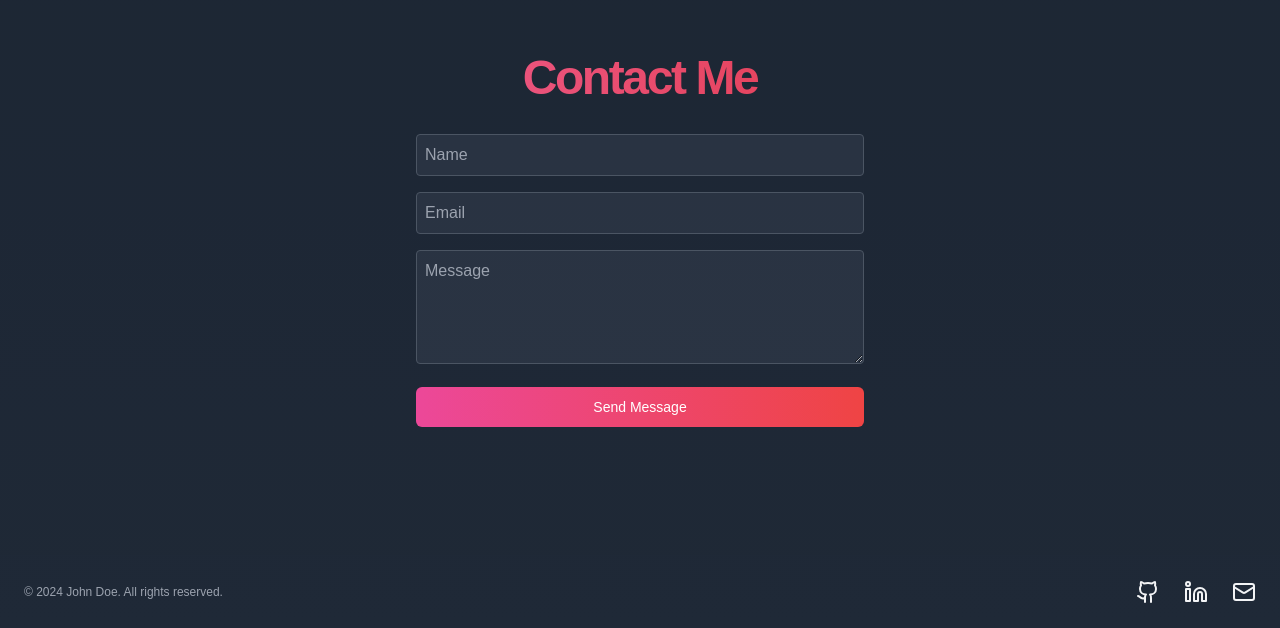
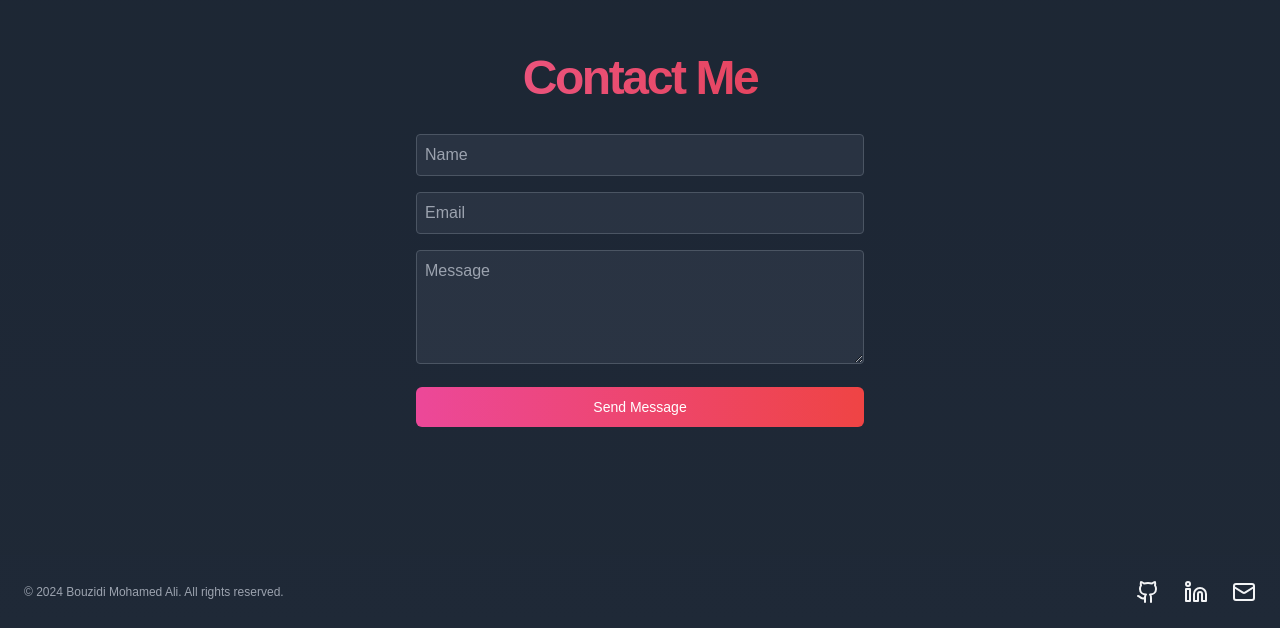
Before and after one commit to MedAliBouzidi/medalibouzidi.github.io, a Next.js app: page / in a window 1280 px wide. Shown: the part 2870-3498 px from the top of the page. Built offline with nearby package versions, Linux system fonts and the light colour scheme.

Commit message:
refactor

```diff
--- a/src/app/page.tsx
+++ b/src/app/page.tsx
@@ -198,7 +198,7 @@
                 </section>
             </main>
             <footer className="flex flex-col gap-2 sm:flex-row py-6 w-full shrink-0 items-center px-4 md:px-6 border-t border-gray-800">
-                <p className="text-xs text-gray-400">© 2024 John Doe. All rights reserved.</p>
+                <p className="text-xs text-gray-400">© 2024 Bouzidi Mohamed Ali. All rights reserved.</p>
                 <nav className="sm:ml-auto flex gap-4 sm:gap-6">
                     <Link className="text-xs hover:text-gray-300 transition-colors"
                           target="_blank"
```
Also changed, not shown: 11 other files (tests, documents, lock files or other folders).
